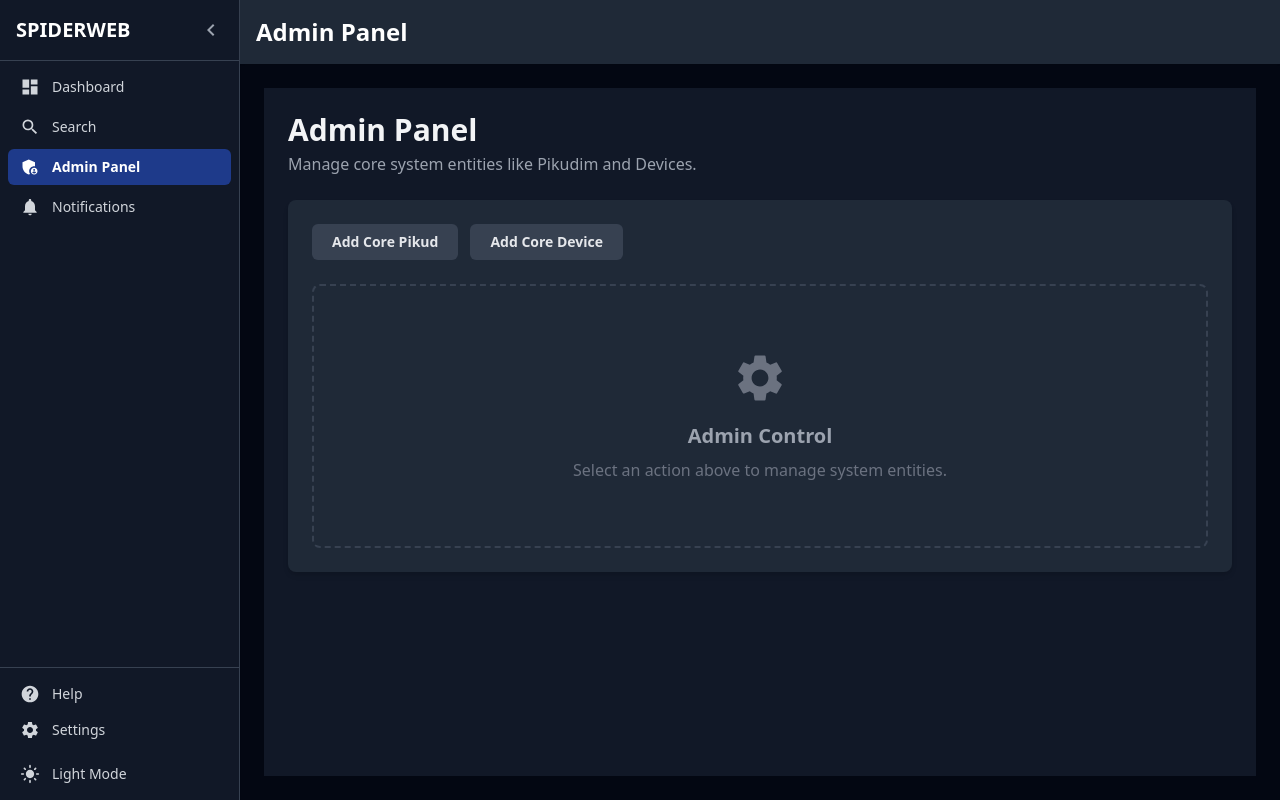
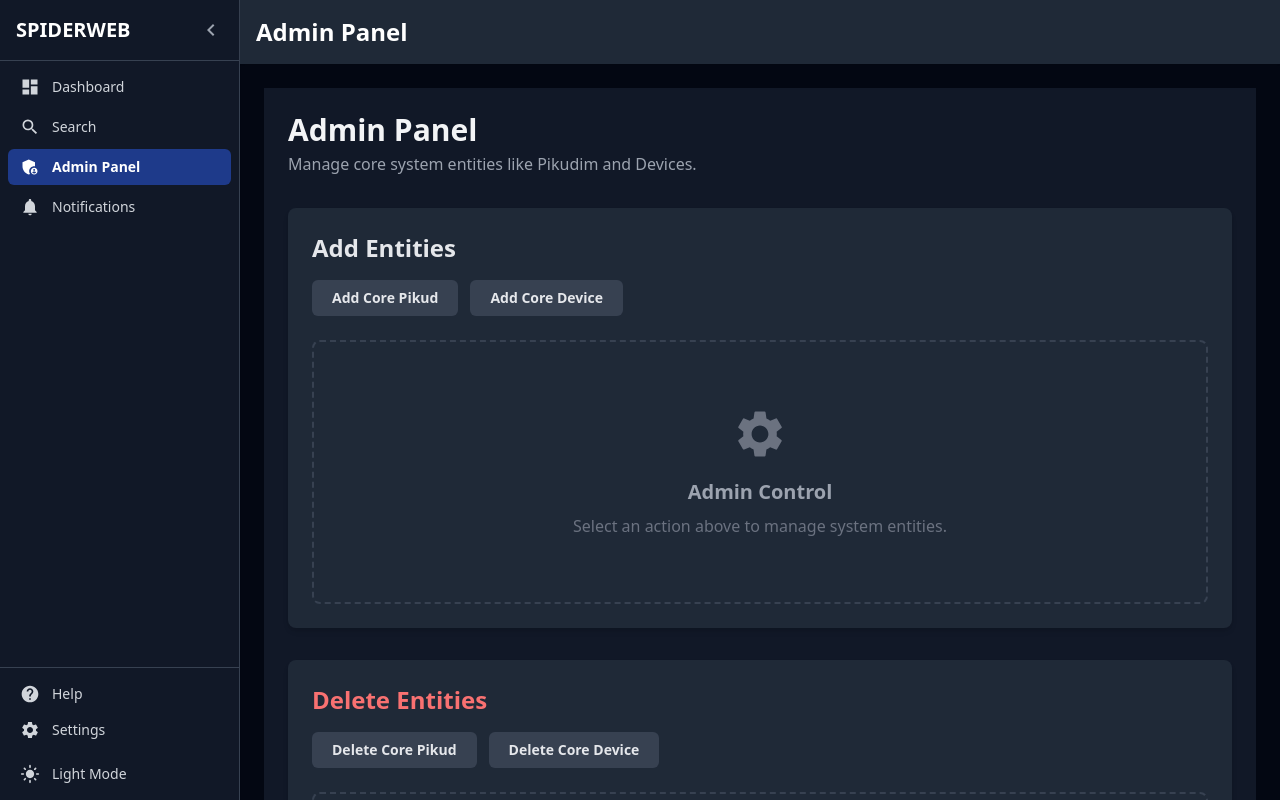
Before and after one commit to itaym2910/spiderweb.2, a React (Vite) app: page /admin in a window 1280 px wide. Built offline with nearby package versions, Linux system fonts and the light colour scheme.

Commit message:
fix admin panel

```diff
--- a/src/components/layout/AppLayout.jsx
+++ b/src/components/layout/AppLayout.jsx
@@ -128,7 +128,6 @@ function AppLayout() {
           <h1 className="text-2xl font-semibold text-gray-900 dark:text-white shrink-0">
             {isFullscreen ? "SPIDERWEB" : activePageLabel}
           </h1>
-
           {isDashboardActive && (
             <>
               <div className="flex-1 flex justify-center">
@@ -158,6 +157,7 @@ function AppLayout() {
           )}
         </header>
 
+        {/* [THE FIX] - The theme-based scrollbar classes are applied to this scrollable container. */}
         <div
           className={`flex-1 min-h-0 overflow-y-auto ${
             theme === "dark"
--- a/src/index.css
+++ b/src/index.css
@@ -1,65 +1,56 @@
-/* src/index.css or your global stylesheet */
+/* src/index.css */
 @tailwind base;
 @tailwind components;
 @tailwind utilities;
 
-/* Custom scrollbar styles for WebKit browsers (Chrome, Safari, Edge, Opera) */
-/* Apply these to elements that you want to have custom scrollbars */
+/*
+  Custom Global Scrollbar Styles
+  These styles now apply to ALL scrollbars on the page, including <select> dropdowns.
+*/
 
-/* Light Mode Scrollbar */
-.light-scrollbar::-webkit-scrollbar {
-  width: 8px; /* Width of the entire scrollbar */
-  height: 8px; /* Height of the scrollbar (for horizontal scroll) */
+/* --- For WebKit browsers (Chrome, Safari, Edge) --- */
+
+/* The entire scrollbar element */
+::-webkit-scrollbar {
+  width: 12px;
+  height: 12px;
 }
 
-.light-scrollbar::-webkit-scrollbar-track {
-  background: #f1f5f9; /* Tailwind gray-100 - Light track background */
-  border-radius: 10px;
+/* The track (the background) */
+::-webkit-scrollbar-track {
+  @apply bg-gray-100; /* Light mode track */
+}
+html.dark ::-webkit-scrollbar-track {
+  @apply bg-gray-800; /* Dark mode track */
 }
 
-.light-scrollbar::-webkit-scrollbar-thumb {
-  background: #94a3b8; /* Tailwind slate-400 - Light thumb color */
-  border-radius: 10px;
+/* The draggable scrolling handle */
+::-webkit-scrollbar-thumb {
+  @apply bg-gray-400 rounded-lg border-2 border-solid border-gray-100; /* Light mode thumb */
+}
+html.dark ::-webkit-scrollbar-thumb {
+  @apply bg-gray-600 rounded-lg border-2 border-solid border-gray-800; /* Dark mode thumb */
 }
 
-.light-scrollbar::-webkit-scrollbar-thumb:hover {
-  background: #64748b; /* Tailwind slate-500 - Lighter thumb on hover */
+/* Handle on hover */
+::-webkit-scrollbar-thumb:hover {
+  @apply bg-gray-500;
+}
+html.dark ::-webkit-scrollbar-thumb:hover {
+  @apply bg-gray-500;
 }
 
-/* Dark Mode Scrollbar */
-.dark .dark-scrollbar::-webkit-scrollbar {
-  /* Note the '.dark' prefix for dark mode */
-  width: 8px;
-  height: 8px;
+/* --- For Firefox --- */
+/* Firefox uses a simpler standard for scrollbar colors. */
+html {
+  scrollbar-width: thin;
+  scrollbar-color: #9ca3af #f3f4f6; /* Light: thumb color, track color */
+}
+html.dark {
+  scrollbar-color: #4b5563 #1f2937; /* Dark: thumb color, track color */
 }
 
-.dark .dark-scrollbar::-webkit-scrollbar-track {
-  background: #1e293b; /* Tailwind slate-800 - Dark track background */
-  border-radius: 10px;
-}
-
-.dark .dark-scrollbar::-webkit-scrollbar-thumb {
-  background: #475569; /* Tailwind slate-600 - Dark thumb color */
-  border-radius: 10px;
-}
-
-.dark .dark-scrollbar::-webkit-scrollbar-thumb:hover {
-  background: #64748b; /* Tailwind slate-500 - Darker thumb on hover */
-}
-
-/* Firefox scrollbar styling (more limited) */
-/* You might apply these to a more general selector or the specific scrollable element */
-.custom-scrollbar-firefox {
-  scrollbar-width: thin; /* "auto" or "thin" */
-}
-
-/* Light mode for Firefox */
-.light-scrollbar-firefox {
-  scrollbar-color: #94a3b8 #f1f5f9; /* thumb track */
-}
-
-/* Dark mode for Firefox */
-.dark .dark-scrollbar-firefox {
-  /* Note the '.dark' prefix */
-  scrollbar-color: #475569 #1e293b; /* thumb track */
-}
+/*
+  [REMOVED] The old, class-based rules are no longer needed.
+  The new global rules above replace them entirely.
+*/
--- a/src/pages/AdminPanelPage.jsx
+++ b/src/pages/AdminPanelPage.jsx
@@ -1,14 +1,19 @@
-// src/AdminPanelPage.js
 import React, { useState } from "react";
-// --- Redux Imports ---
 import { useDispatch, useSelector } from "react-redux";
-import { addCoreDevice } from "../redux/slices/devicesSlice";
-import { addCorePikudim } from "../redux/slices/corePikudimSlice";
-import { selectAllPikudim } from "../redux/slices/corePikudimSlice";
+import {
+  addCoreDevice,
+  deleteCoreDevice,
+  selectAllDevices,
+} from "../redux/slices/devicesSlice";
+import {
+  addCorePikudim,
+  deleteCorePikudim,
+  selectAllPikudim,
+} from "../redux/slices/corePikudimSlice";
 import { selectAllNetTypes } from "../redux/slices/netTypesSlice";
-import { MdSettings } from "react-icons/md"; // For a placeholder icon
+import { MdSettings, MdDelete } from "react-icons/md";
 
-// --- STYLES UPDATED ---
+// Reusable Input Field Component
 const InputField = ({
   label,
   id,
@@ -38,7 +43,7 @@ const InputField = ({
   </div>
 );
 
-// --- STYLES UPDATED ---
+// Reusable Select Field Component
 const SelectField = ({
   label,
   id,
@@ -72,13 +77,16 @@ const SelectField = ({
   </div>
 );
 
-// --- STYLES UPDATED ---
 export function AdminPanelPage() {
   const dispatch = useDispatch();
   const allPikudim = useSelector(selectAllPikudim);
+  const allDevices = useSelector(selectAllDevices);
   const allNetTypes = useSelector(selectAllNetTypes);
 
-  const [activeSection, setActiveSection] = useState(null);
+  const [activeAddSection, setActiveAddSection] = useState(null);
+  const [activeDeleteSection, setActiveDeleteSection] = useState(null);
+  const [itemToDelete, setItemToDelete] = useState("");
+
   const [coreSiteData, setCoreSiteData] = useState({
     name: "",
     location: "",
@@ -94,6 +102,10 @@ export function AdminPanelPage() {
   const pikudimOptions = allPikudim.map((p) => ({
     value: p.id,
     label: p.core_site_name,
+  }));
+  const deviceOptions = allDevices.map((d) => ({
+    value: d.id,
+    label: d.hostname,
   }));
   const netTypeOptions = allNetTypes.map((nt) => ({
     value: nt.id,
@@ -134,8 +146,53 @@ export function AdminPanelPage() {
     });
   };
 
-  const renderSectionForm = () => {
-    switch (activeSection) {
+  const handlePikudDelete = (e) => {
+    e.preventDefault();
+    if (!itemToDelete) {
+      alert("Please select a Pikud to delete.");
+      return;
+    }
+    const pikudId = parseInt(itemToDelete, 10);
+    const pikudName =
+      pikudimOptions.find((p) => p.value === pikudId)?.label || "Unknown";
+    if (
+      window.confirm(
+        `Are you sure you want to delete the Pikud "${pikudName}"? This action cannot be undone.`
+      )
+    ) {
+      dispatch(deleteCorePikudim(pikudId));
+      alert(`Pikud "${pikudName}" has been deleted.`);
+      setItemToDelete("");
+    }
+  };
+
+  const handleDeviceDelete = (e) => {
+    e.preventDefault();
+    if (!itemToDelete) {
+      alert("Please select a device to delete.");
+      return;
+    }
+    const deviceId = parseInt(itemToDelete, 10);
+    const deviceName =
+      deviceOptions.find((d) => d.value === deviceId)?.label || "Unknown";
+    if (
+      window.confirm(
+        `Are you sure you want to delete the device "${deviceName}"? This action cannot be undone.`
+      )
+    ) {
+      dispatch(deleteCoreDevice(deviceId));
+      alert(`Device "${deviceName}" has been deleted.`);
+      setItemToDelete("");
+    }
+  };
+
+  const handleSetDeleteSection = (section) => {
+    setActiveDeleteSection(section);
+    setItemToDelete(""); // Reset selection when switching sections
+  };
+
+  const renderAddSectionForm = () => {
+    switch (activeAddSection) {
       case "coreSite":
         return (
           <form
@@ -223,7 +280,7 @@ export function AdminPanelPage() {
               <SelectField
                 label="Associated Pikud"
                 id="core_pikudim_site_id"
-                value={coreDeviceData.core_pikudim_site_id}
+                value={coreDeviceData.core_pukudim_site_id}
                 onChange={(e) =>
                   setCoreDeviceData({
                     ...coreDeviceData,
@@ -273,8 +330,79 @@ export function AdminPanelPage() {
     }
   };
 
+  const renderDeleteSectionForm = () => {
+    switch (activeDeleteSection) {
+      case "deletePikud":
+        return (
+          <form
+            onSubmit={handlePikudDelete}
+            className="mt-6 space-y-4 p-6 bg-red-50 dark:bg-red-900/20 border border-red-200 dark:border-red-800/50 rounded-lg"
+          >
+            <h3 className="text-xl font-semibold text-red-800 dark:text-red-200">
+              Delete Core Pikud
+            </h3>
+            <SelectField
+              label="Select Pikud to Delete"
+              id="delete_pikud_id"
+              value={itemToDelete}
+              onChange={(e) => setItemToDelete(e.target.value)}
+              options={pikudimOptions}
+              required
+            />
+            <button
+              type="submit"
+              className="w-full sm:w-auto px-6 py-2 bg-red-600 text-white font-semibold rounded-md hover:bg-red-700 focus:outline-none focus:ring-2 focus:ring-red-500 focus:ring-opacity-50 transition-colors"
+            >
+              Delete Pikud
+            </button>
+          </form>
+        );
+      case "deleteDevice":
+        return (
+          <form
+            onSubmit={handleDeviceDelete}
+            className="mt-6 space-y-4 p-6 bg-red-50 dark:bg-red-900/20 border border-red-200 dark:border-red-800/50 rounded-lg"
+          >
+            <h3 className="text-xl font-semibold text-red-800 dark:text-red-200">
+              Delete Core Device
+            </h3>
+            <SelectField
+              label="Select Device to Delete"
+              id="delete_device_id"
+              value={itemToDelete}
+              onChange={(e) => setItemToDelete(e.target.value)}
+              options={deviceOptions}
+              required
+            />
+            <button
+              type="submit"
+              className="w-full sm:w-auto px-6 py-2 bg-red-600 text-white font-semibold rounded-md hover:bg-red-700 focus:outline-none focus:ring-2 focus:ring-red-500 focus:ring-opacity-50 transition-colors"
+            >
+              Delete Device
+            </button>
+          </form>
+        );
+      default:
+        return (
+          <div className="text-center py-16 px-4 mt-6 border-2 border-dashed border-gray-300 dark:border-gray-700 rounded-lg">
+            <MdDelete
+              size={56}
+              className="mx-auto text-gray-400 dark:text-gray-500 mb-4"
+            />
+            <p className="text-xl font-semibold text-gray-600 dark:text-gray-400">
+              Deletion Zone
+            </p>
+            <p className="text-md text-gray-500 dark:text-gray-500 mt-2">
+              Select an item type above to delete an entity. This action is
+              irreversible.
+            </p>
+          </div>
+        );
+    }
+  };
+
   return (
-    <div className="p-6 bg-gray-50 dark:bg-gray-900 min-h-full">
+    <div className="p-6 bg-gray-50 dark:bg-gray-900 min-h-full space-y-8">
       <header className="mb-6">
         <h1 className="text-3xl font-bold text-gray-800 dark:text-gray-100">
           Admin Panel
@@ -285,11 +413,14 @@ export function AdminPanelPage() {
       </header>
 
       <div className="bg-white dark:bg-gray-800 rounded-lg shadow-md p-6">
+        <h2 className="text-2xl font-bold text-gray-700 dark:text-gray-200 mb-4">
+          Add Entities
+        </h2>
         <div className="flex flex-wrap gap-3">
           <button
-            onClick={() => setActiveSection("coreSite")}
+            onClick={() => setActiveAddSection("coreSite")}
             className={`px-5 py-2 text-sm font-semibold rounded-md transition-all duration-200 focus:outline-none focus:ring-2 focus:ring-offset-2 dark:focus:ring-offset-gray-800 focus:ring-blue-500 ${
-              activeSection === "coreSite"
+              activeAddSection === "coreSite"
                 ? "bg-blue-600 text-white shadow"
                 : "bg-gray-100 dark:bg-gray-700 text-gray-800 dark:text-gray-200 hover:bg-gray-200 dark:hover:bg-gray-600"
             }`}
@@ -297,9 +428,9 @@ export function AdminPanelPage() {
             Add Core Pikud
           </button>
           <button
-            onClick={() => setActiveSection("coreDevice")}
+            onClick={() => setActiveAddSection("coreDevice")}
             className={`px-5 py-2 text-sm font-semibold rounded-md transition-all duration-200 focus:outline-none focus:ring-2 focus:ring-offset-2 dark:focus:ring-offset-gray-800 focus:ring-blue-500 ${
-              activeSection === "coreDevice"
+              activeAddSection === "coreDevice"
                 ? "bg-blue-600 text-white shadow"
                 : "bg-gray-100 dark:bg-gray-700 text-gray-800 dark:text-gray-200 hover:bg-gray-200 dark:hover:bg-gray-600"
             }`}
@@ -307,7 +438,36 @@ export function AdminPanelPage() {
             Add Core Device
           </button>
         </div>
-        {renderSectionForm()}
+        {renderAddSectionForm()}
+      </div>
+
+      <div className="bg-white dark:bg-gray-800 rounded-lg shadow-md p-6">
+        <h2 className="text-2xl font-bold text-red-700 dark:text-red-400 mb-4">
+          Delete Entities
+        </h2>
+        <div className="flex flex-wrap gap-3">
+          <button
+            onClick={() => handleSetDeleteSection("deletePikud")}
+            className={`px-5 py-2 text-sm font-semibold rounded-md transition-all duration-200 focus:outline-none focus:ring-2 focus:ring-offset-2 dark:focus:ring-offset-gray-800 focus:ring-red-500 ${
+              activeDeleteSection === "deletePikud"
+                ? "bg-red-600 text-white shadow"
+                : "bg-gray-100 dark:bg-gray-700 text-gray-800 dark:text-gray-200 hover:bg-gray-200 dark:hover:bg-gray-600"
+            }`}
+          >
+            Delete Core Pikud
+          </button>
+          <button
+            onClick={() => handleSetDeleteSection("deleteDevice")}
+            className={`px-5 py-2 text-sm font-semibold rounded-md transition-all duration-200 focus:outline-none focus:ring-2 focus:ring-offset-2 dark:focus:ring-offset-gray-800 focus:ring-red-500 ${
+              activeDeleteSection === "deleteDevice"
+                ? "bg-red-600 text-white shadow"
+                : "bg-gray-100 dark:bg-gray-700 text-gray-800 dark:text-gray-200 hover:bg-gray-200 dark:hover:bg-gray-600"
+            }`}
+          >
+            Delete Core Device
+          </button>
+        </div>
+        {renderDeleteSectionForm()}
       </div>
     </div>
   );
```
Also changed, not shown: src/redux/slices/devicesSlice.jsx (+19 -5 lines).
